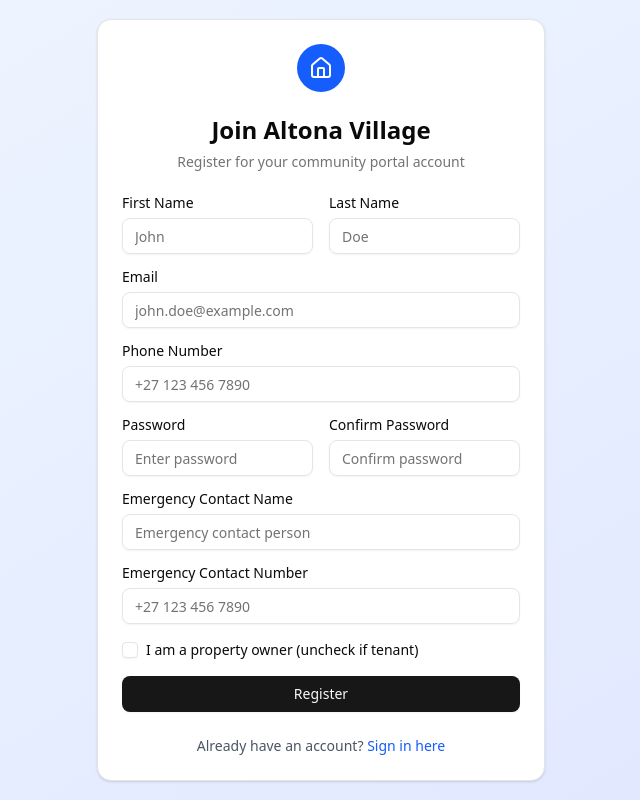
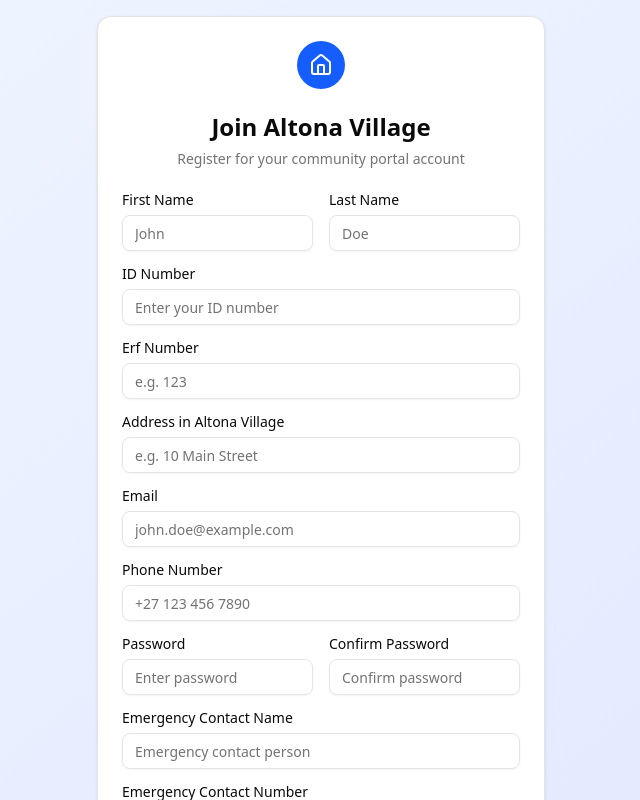
Before and after one commit to vonlandsbergjohn/ALTONA_VILLAGE_CMS, a React (Vite) app in the folder altona-village-frontend/: page / in a window 1280 px wide. Both pictures are taken after a click on the button "Register here". Shown: the top 800 px of the page, without its empty margins (319-959 px from the left). Built offline with nearby package versions, Linux system fonts and the light colour scheme.

Commit message:
Add additional fields to RegisterForm for ID, Erf number, and address; include resident checkbox

```diff
--- a/altona-village-frontend/src/components/RegisterForm.jsx
+++ b/altona-village-frontend/src/components/RegisterForm.jsx
@@ -18,7 +18,11 @@ const RegisterForm = ({ onSwitchToLogin }) => {
     phone_number: '',
     emergency_contact_name: '',
     emergency_contact_number: '',
+    id_number: '',
+    erf_number: '',
+    address: '',
     is_owner: false,
+    is_resident: false, // NEW
   });
   const [loading, setLoading] = useState(false);
   const [error, setError] = useState('');
@@ -129,6 +133,40 @@ const RegisterForm = ({ onSwitchToLogin }) => {
             </div>
 
             <div className="space-y-2">
+              <Label htmlFor="id_number">ID Number</Label>
+              <Input
+                id="id_number"
+                name="id_number"
+                value={formData.id_number}
+                onChange={handleChange}
+                placeholder="Enter your ID number"
+                required
+              />
+            </div>
+            <div className="space-y-2">
+              <Label htmlFor="erf_number">Erf Number</Label>
+              <Input
+                id="erf_number"
+                name="erf_number"
+                value={formData.erf_number}
+                onChange={handleChange}
+                placeholder="e.g. 123"
+                required
+              />
+            </div>
+            <div className="space-y-2">
+              <Label htmlFor="address">Address in Altona Village</Label>
+              <Input
+                id="address"
+                name="address"
+                value={formData.address}
+                onChange={handleChange}
+                placeholder="e.g. 10 Main Street"
+                required
+              />
+            </div>
+
+            <div className="space-y-2">
               <Label htmlFor="email">Email</Label>
               <Input
                 id="email"
@@ -201,6 +239,18 @@ const RegisterForm = ({ onSwitchToLogin }) => {
               />
             </div>
 
+            {/* NEW CHECKBOXES */}
+            <div className="flex items-center space-x-2">
+              <Checkbox
+                id="is_resident"
+                name="is_resident"
+                checked={formData.is_resident}
+                onCheckedChange={(checked) => setFormData(prev => ({ ...prev, is_resident: checked }))}
+              />
+              <Label htmlFor="is_resident" className="text-sm">
+                Will you be a resident here?
+              </Label>
+            </div>
             <div className="flex items-center space-x-2">
               <Checkbox
                 id="is_owner"
@@ -209,9 +259,10 @@ const RegisterForm = ({ onSwitchToLogin }) => {
                 onCheckedChange={(checked) => setFormData(prev => ({ ...prev, is_owner: checked }))}
               />
               <Label htmlFor="is_owner" className="text-sm">
-                I am a property owner (uncheck if tenant)
+                Are you the registered owner?
               </Label>
             </div>
+            {/* END NEW CHECKBOXES */}
 
             <Button type="submit" className="w-full" disabled={loading}>
               {loading && <Loader2 className="mr-2 h-4 w-4 animate-spin" />}
```
